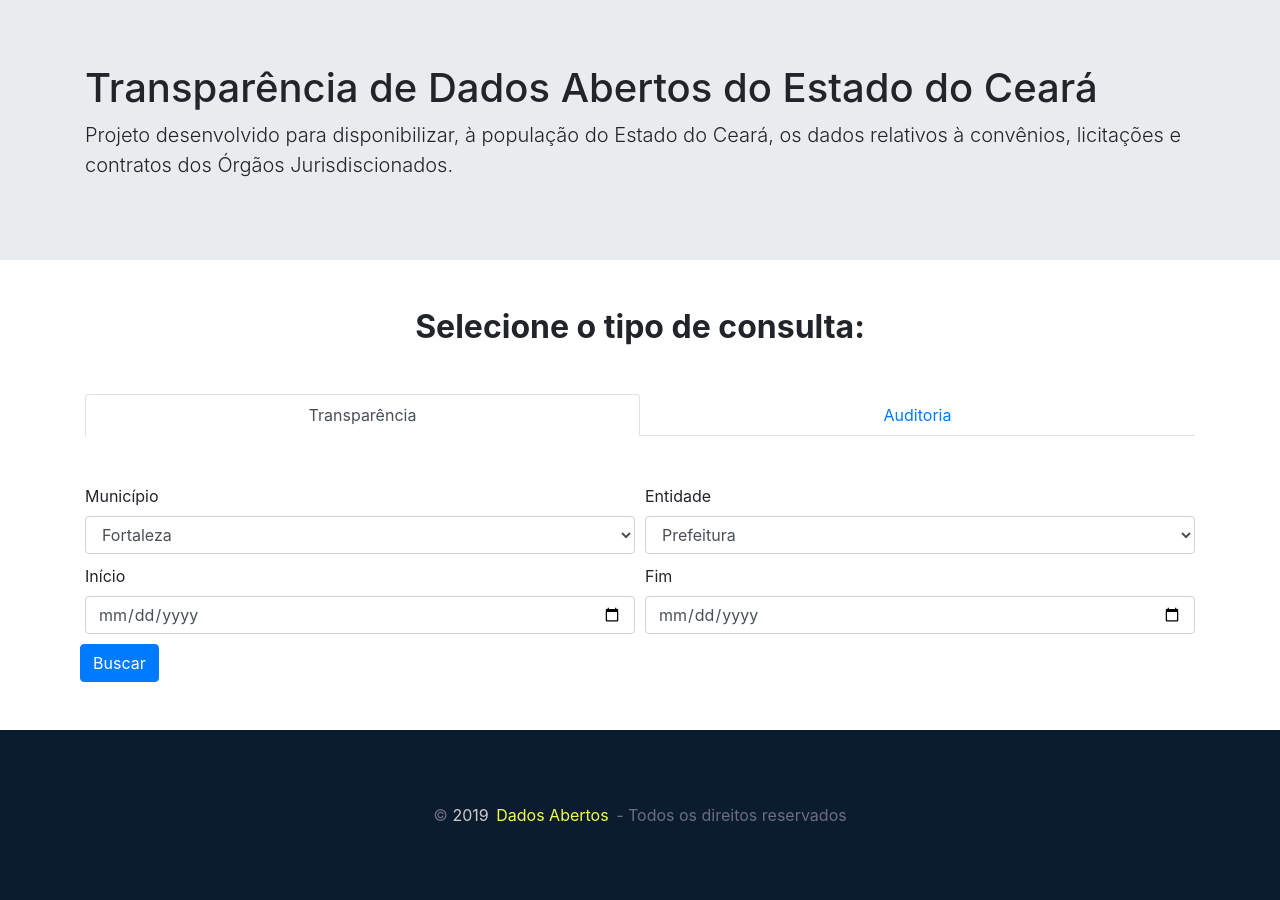
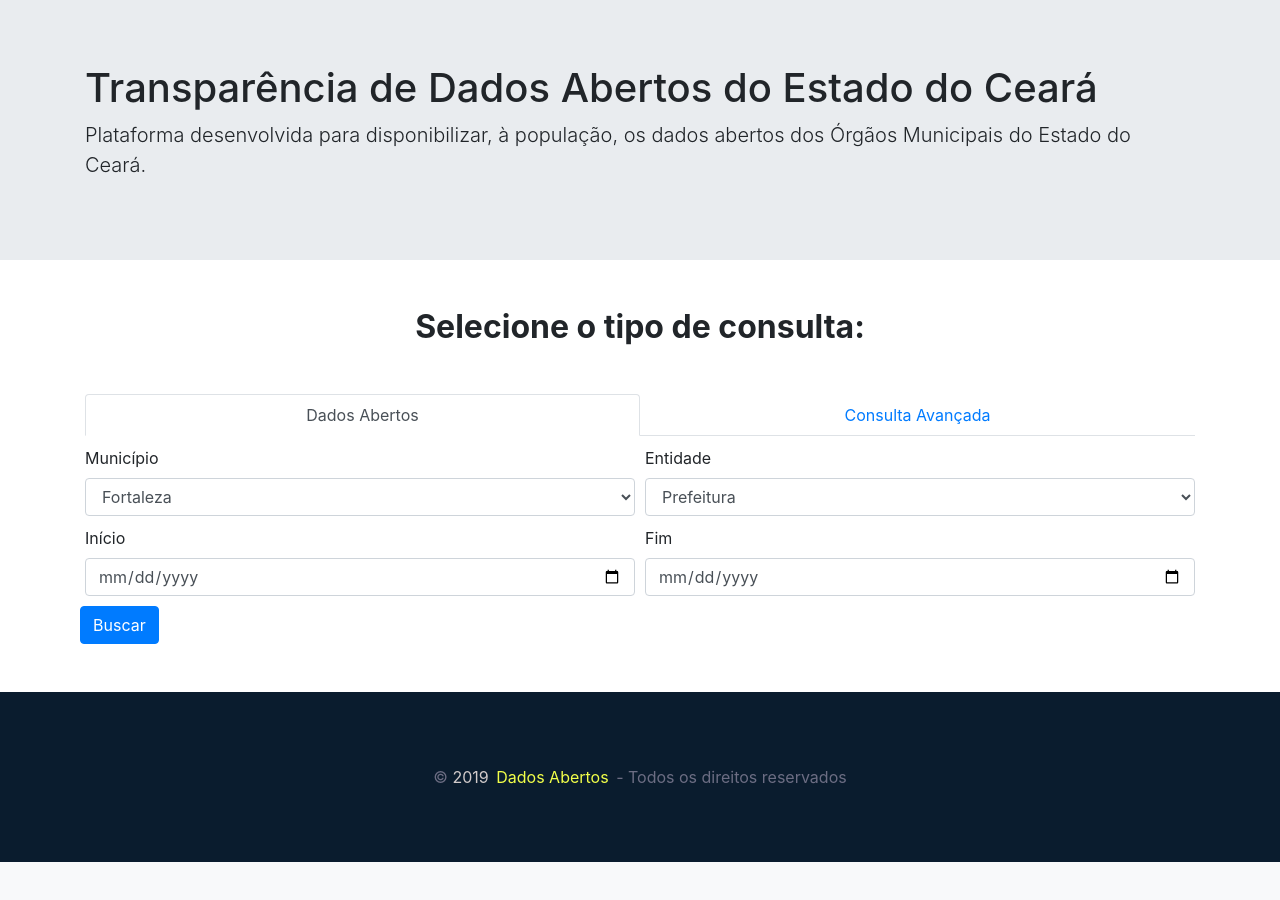
Before and after one commit to mvsombra/dados-abertos, a Flask app: page / in a window 1280 px wide. Shown: the part 56-956 px from the top of the page. After the commit the page ends 918 px from the top, so only its background shows below. Run offline with Flask 2, Linux system fonts and the light colour scheme; some libraries are stand-ins or nearby versions.

Commit message:
[Beta] Tabulação do Form quase completa

```diff
--- a/templates/index.html
+++ b/templates/index.html
@@ -39,7 +39,7 @@
         <div class="jumbotron jumbotron-fluid">
             <div class="container">
                 <h1>Transparência de Dados Abertos do Estado do Ceará</h1>
-                <p class="lead">Projeto desenvolvido para disponibilizar, à população do Estado do Ceará, os dados relativos à convênios, licitações e contratos dos Órgãos Jurisdiscionados.</p>
+                <p class="lead">Plataforma desenvolvida para disponibilizar, à população, os dados abertos dos Órgãos Municipais do Estado do Ceará.</p>
             </div>
         </div>
 
@@ -51,21 +51,19 @@
                         <div class="col-md-12">
                             <ul class="nav nav-tabs nav-justified" id="navtab" role="tablist">
                                 <li class="nav-item">
-                                    <a class="nav-link active" id="transp-tab" href="#form-transparencia" role="tab" aria-selected="true" aria-controls="form-transparencia" data-toggle="tab">
-                                        Transparência
+                                    <a class="nav-link active" id="transp-dados" href="#form-dados-abertos" role="tab" aria-selected="true" aria-controls="form-dados-abertos" data-toggle="tab">
+                                        Dados Abertos
                                     </a>
                                 </li>
                                 <li class="nav-item">
-                                    <a class="nav-link" id="aud-tab" href="#form-auditoria" role="tab" aria-selected="false" aria-controls="form-auditoria" data-toggle="tab">
-                                        Auditoria
+                                    <a class="nav-link" id="aud-av" href="#form-avancada" role="tab" aria-selected="false" aria-controls="form-avancada" data-toggle="tab">
+                                        Consulta Avançada
                                     </a>
                                 </li>
                             </ul>
-                        </div>
-                    </div>
-                </section>
 
-                <section class="my-5">
+                            <div class="tab-content" id="form-content">
+                                <div class="tab-pane fade show text-align form-new active" id="form-dados-abertos" role="tabpanel" aria-labelledby="form-dados-abertos">
                                     <form>
                                         <div class="form-row form-line">
                                             <div class="col">
@@ -102,6 +100,49 @@
                                             <button type="submit" class="btn btn-primary">Buscar</button>
                                         </div>
                                     </form>
+                                </div>
+
+                                <div class="tab-pane fade show text-align form-new" id="form-avancada" role="tabpanel" aria-labelledby="form-avancada">
+                                    <form>
+                                        <div class="form-row form-line">
+                                            <div class="col">
+                                                <label for="municipio">Município</label>
+                                                <select class="form-control" id="municipio" required>
+                                                    <option>Fortaleza</option>
+                                                    <option>Caucaia</option>
+                                                    <option>Juazeiro do Norte</option>
+                                                </select>
+                                            </div>
+
+                                            <div class="col">
+                                                <label for="entidade">Entidade</label>
+                                                <select class="form-control" id="entidade" required>
+                                                    <option>Prefeitura</option>
+                                                    <option>Câmara</option>
+                                                </select>
+                                            </div>
+                                        </div>
+
+                                        <div class="form-row form-line">
+                                            <div class="col">
+                                                <label for="inicio">Início</label>
+                                                <input type="date" class="form-control" id="inicio" required>
+                                            </div>
+
+                                            <div class="col">
+                                                <label for="fim">Fim</label>
+                                                <input type="date" class="form-control" id="fim" required>
+                                            </div>
+                                        </div>
+
+                                        <div class="form-row form-line">
+                                            <button type="submit" class="btn btn-primary">Buscar</button>
+                                        </div>
+                                    </form>
+                                </div>
+                            </div>
+                        </div>
+                    </div>
                 </section>
             </div>
         </div>
```
Lines whose indentation alone changed are shown as unchanged.
